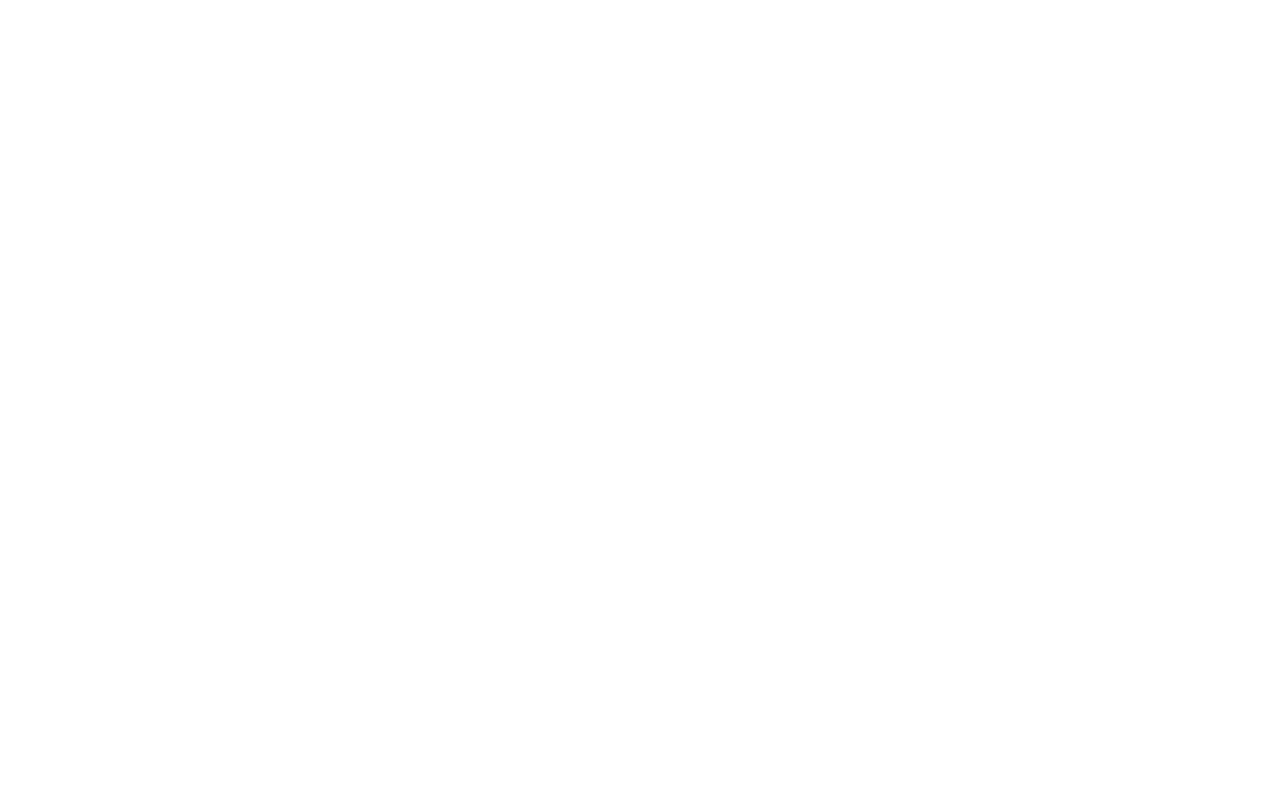
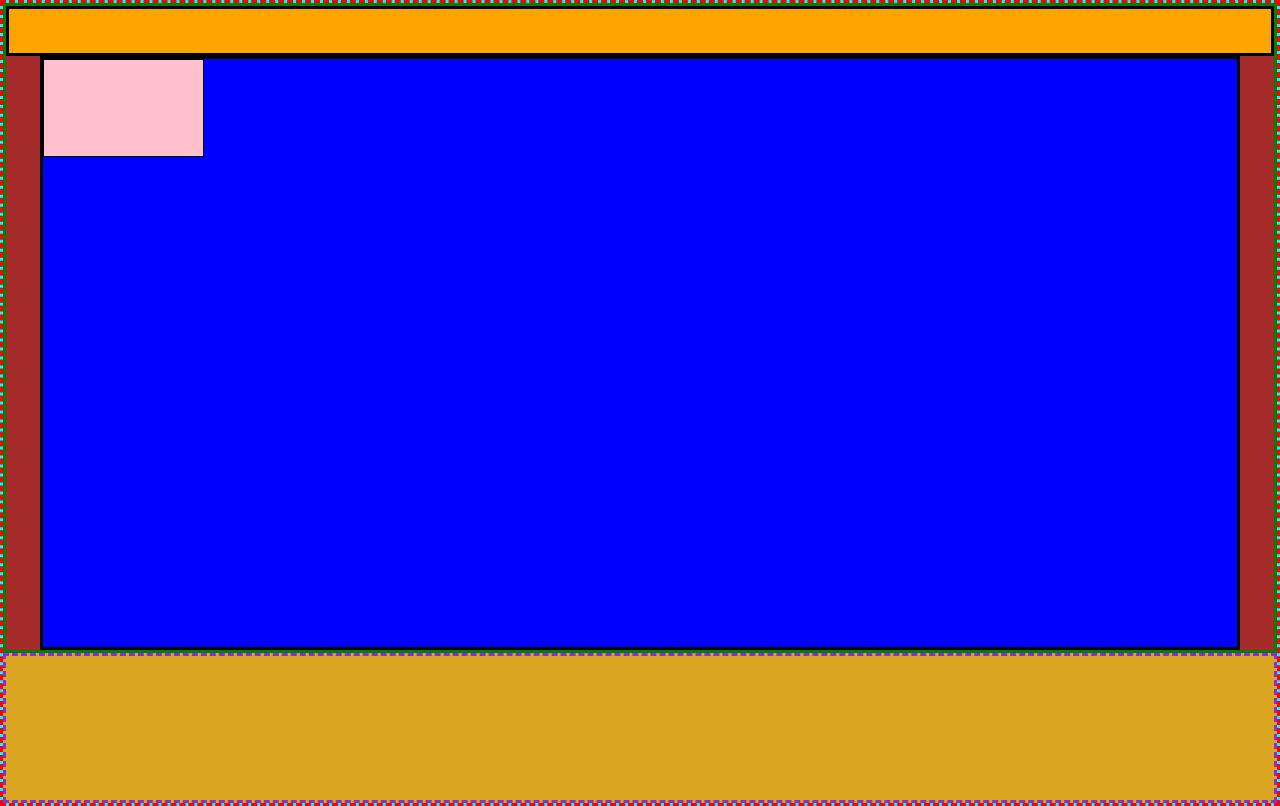
Before and after one commit to FrancescoBonandin/html-css-zoom, a plain HTML site: page index.html in a window 1280 px wide. Drawn offline with Linux system fonts and the light colour scheme.

Commit message:
creato layout generale

```diff
--- a/css/style.css
+++ b/css/style.css
@@ -7,7 +7,25 @@
 /*-------*/
 
 /*----GENERAL----*/
+.container{
+    max-width: 1200px;
+    margin: 0 auto;
+}
 
+.my-button{}
+
+.my-row{
+    display: flex;
+    flex-wrap: wrap;
+}
+
+
+
+main div.container > div.my-row{
+    height: 100%;
+    justify-content: space-between;
+    align-content: space-between;
+}
 
 /*---------------*/
 
@@ -18,3 +36,37 @@
     background-color: aqua;
     border: 3px dashed red;
 }
+
+.debug main{
+    height: calc(100vh - 150px );
+    background-color: brown;
+    border: solid green 3px;
+}
+
+.debug main > .upper-selection-bar{
+    height: 50px;
+    background-color: orange;
+    border: solid black 3px;
+}
+
+.debug main > .container{
+    height: calc(100% - 50px);
+    background-color: blue;
+    border: solid black 3px;
+}
+
+.debug main .card{
+    height: calc((100% / 5) - 20px);
+    width: calc((100% / 7) - 10px);
+
+    background-color: pink;
+    border: 1px solid black;
+
+
+}
+
+.debug .foot-bar{
+    height: 150px;
+    background-color: goldenrod;
+    border: dashed blueviolet 3px;
+}
--- a/index.html
+++ b/index.html
@@ -5,7 +5,11 @@
         <meta charset="UTF-8">
         <meta http-equiv="X-UA-Compatible" content="IE=edge">
         <meta name="viewport" content="width=device-width, initial-scale=1.0">
-        <title>Document</title>
+        <title>Zoom</title>
+
+        <!-- FA -->
+        <link rel="stylesheet" href="https://cdnjs.cloudflare.com/ajax/libs/font-awesome/6.4.0/css/all.min.css"
+        integrity="sha512-iecdLmaskl7CVkqkXNQ/ZH/XLlvWZOJyj7Yy7tcenmpD1ypASozpmT/E0iPtmFIB46ZmdtAc9eNBvH0H/ZpiBw==" crossorigin="anonymous" referrerpolicy="no-referrer" />
 
         <!-- CSS -->
         <link rel="stylesheet" href="css/style.css">
@@ -13,24 +17,64 @@
 
     </head>
 
-    <body>
-
-        <!-- header -->
-        <header>
-
-        </header>
-        <!-- fine header -->
+    <body class="debug">
 
         <!-- main -->
         <main>
+
+            <div class="upper-selection-bar">
+
+                <div class="my-button">
+
+                </div>
+
+                <div class="my-button">
+
+                </div>
+
+            </div>
+
+            <div class="container">
+
+                <div class="my-row">
+
+                    <div class="card">
+
+                        <div >
+
+                            <img src="" alt="">
+
+                        </div>
+
+                        <div class="info-tag">
+
+                        </div>
+
+                    </div>
+
+                </div>
+
+            </div>
 
         </main>
         <!-- fine main -->
 
         <!-- foooter -->
-        <footer>
+        <div class="foot-bar">
 
-        </footer>
+            <div class="user-commands">
+
+            </div>
+
+            <div class="utility-commands">
+
+            </div>
+
+            <div class="close">
+
+            </div>
+
+        </div>
         <!-- fine footer -->
 
 
```
Also changed, not shown: 1 other file.
